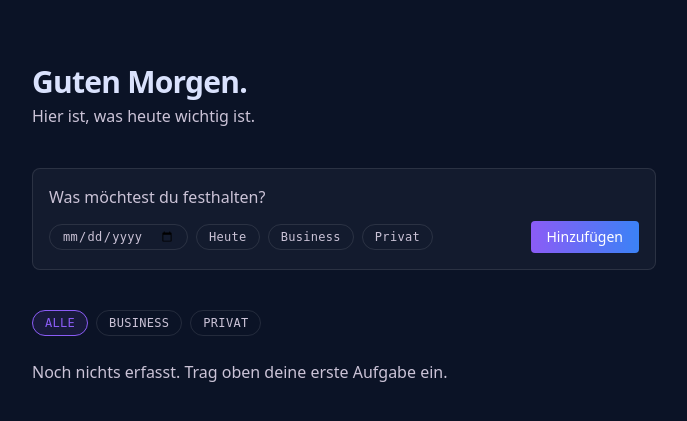
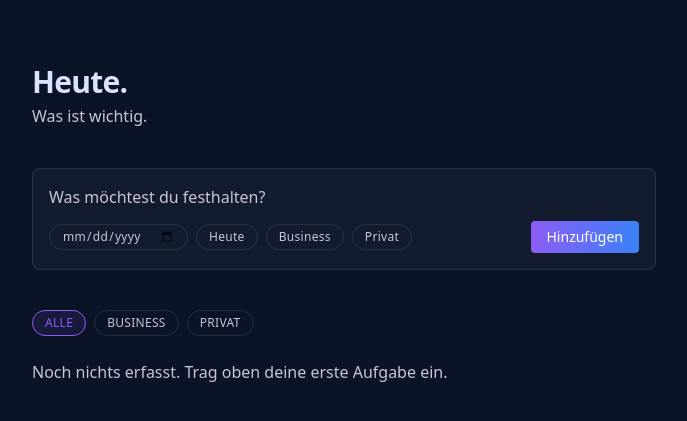
Before and after one commit to cringler-hub/netuqo, a Laravel app: template resources/views/today.blade.php in a window 1280 px wide. Shown: the part 85-506 px from the top of the page, without its empty margins (296-983 px from the left). Run offline with Laravel 12, Linux system fonts and the light colour scheme; the template is opened without the code that fills it, so the values that code supplies are empty; style sheets or scripts are compiled from the project's sources.

Commit message:
Unify on one typeface, make the Heute heading time-independent
Dropped Hanken Grotesk and JetBrains Mono - everything now uses
Manrope. Chips/dates keep their distinct look via uppercase/tracking,
just without a separate font. "Guten Morgen." is replaced with
"Heute." (matches Später./Erledigt.'s style and reads correctly at
any time of day).

Co-Authored-By: Claude Sonnet 5 <noreply@anthropic.com>
Claude-Session: https://claude.ai/code/session_01JdukTWo8MHvzg7Y7Abki7t

```diff
--- a/resources/css/app.css
+++ b/resources/css/app.css
@@ -9,8 +9,6 @@
  */
 @theme {
     --font-sans: 'Manrope', ui-sans-serif, system-ui, sans-serif, 'Apple Color Emoji', 'Segoe UI Emoji', 'Segoe UI Symbol';
-    --font-heading: 'Hanken Grotesk', ui-sans-serif, system-ui, sans-serif;
-    --font-mono: 'JetBrains Mono', ui-monospace, SFMono-Regular, monospace;
 
     --color-background: #0b1326;
     --color-surface: #131b2e;
--- a/resources/views/components/area-filter.blade.php
+++ b/resources/views/components/area-filter.blade.php
@@ -1,6 +1,6 @@
 @props(['route', 'area'])
 
-<div class="mb-6 flex items-center gap-2 font-mono text-xs uppercase tracking-wide">
+<div class="mb-6 flex items-center gap-2 text-xs uppercase tracking-wide">
     <a
         href="{{ route($route) }}"
         class="rounded-full border px-3 py-1 transition-colors {{ ! $area ? 'border-primary bg-primary/10 text-primary' : 'border-border text-text-muted hover:text-text' }}"
--- a/resources/views/components/layouts/app.blade.php
+++ b/resources/views/components/layouts/app.blade.php
@@ -14,7 +14,7 @@
             <div class="mx-auto flex max-w-2xl items-center justify-between px-6 py-4">
                 <a href="{{ route('today') }}" class="flex items-center gap-2">
                     <img src="{{ asset('images/logo-icon.png') }}" alt="" class="h-6 w-auto">
-                    <span class="brand-gradient-text font-heading text-lg font-bold tracking-tight">netuqo</span>
+                    <span class="brand-gradient-text text-lg font-bold tracking-tight">netuqo</span>
                 </a>
                 <nav class="flex items-center gap-6 text-sm">
                     <a href="{{ route('today') }}" class="{{ ($active ?? '') === 'today' ? 'font-semibold text-text' : 'text-text-muted hover:text-text' }}">Heute</a>
--- a/resources/views/components/task-row.blade.php
+++ b/resources/views/components/task-row.blade.php
@@ -14,8 +14,8 @@
             <span class="text-xs">✓</span>
         </button>
     </form>
-    <span class="flex-grow font-sans text-base {{ $task->status === 'done' ? 'text-text-muted line-through' : 'text-text' }}">{{ $task->title }}</span>
-    <div class="flex shrink-0 items-center gap-2 font-mono text-xs text-text-muted" x-data="{ editingDate: false }">
+    <span class="flex-grow text-base {{ $task->status === 'done' ? 'text-text-muted line-through' : 'text-text' }}">{{ $task->title }}</span>
+    <div class="flex shrink-0 items-center gap-2 text-xs text-text-muted" x-data="{ editingDate: false }">
         @if ($task->area)
             <span class="rounded-full bg-white/5 px-2 py-0.5 uppercase tracking-wide">{{ $task->area === 'business' ? 'Business' : 'Privat' }}</span>
         @endif
@@ -42,7 +42,7 @@
                 x-ref="dueAtEdit"
                 value="{{ $task->due_at?->format('Y-m-d') }}"
                 onchange="this.form.submit()"
-                class="rounded border border-border bg-transparent px-2 py-0.5 font-mono text-xs text-text focus:border-primary focus:outline-none"
+                class="rounded border border-border bg-transparent px-2 py-0.5 text-xs text-text focus:border-primary focus:outline-none"
             >
             <button
                 type="button"
--- a/resources/views/done.blade.php
+++ b/resources/views/done.blade.php
@@ -1,6 +1,6 @@
 <x-layouts.app :title="'netuqo · Erledigt'" active="done">
     <section class="mb-10">
-        <h1 class="font-heading text-3xl font-semibold tracking-tight text-text">Erledigt.</h1>
+        <h1 class="text-3xl font-semibold tracking-tight text-text">Erledigt.</h1>
         <p class="mt-1 text-text-muted">Was du schon geschafft hast.</p>
     </section>
 
--- a/resources/views/later.blade.php
+++ b/resources/views/later.blade.php
@@ -1,6 +1,6 @@
 <x-layouts.app :title="'netuqo · Später'" active="later">
     <section class="mb-10">
-        <h1 class="font-heading text-3xl font-semibold tracking-tight text-text">Später.</h1>
+        <h1 class="text-3xl font-semibold tracking-tight text-text">Später.</h1>
         <p class="mt-1 text-text-muted">Alles, was noch nicht heute dran ist.</p>
     </section>
 
--- a/resources/views/today.blade.php
+++ b/resources/views/today.blade.php
@@ -1,7 +1,7 @@
 <x-layouts.app :title="'netuqo · Heute'" active="today">
     <section class="mb-10">
-        <h1 class="font-heading text-3xl font-semibold tracking-tight text-text">Guten Morgen.</h1>
-        <p class="mt-1 text-text-muted">Hier ist, was heute wichtig ist.</p>
+        <h1 class="text-3xl font-semibold tracking-tight text-text">Heute.</h1>
+        <p class="mt-1 text-text-muted">Was ist wichtig.</p>
     </section>
 
     <section class="mb-10">
@@ -16,7 +16,7 @@
                     placeholder="Was möchtest du festhalten?"
                     class="w-full border-none bg-transparent p-0 text-base text-text placeholder:text-text-muted focus:outline-none focus:ring-0"
                 >
-                <div class="mt-3 flex flex-wrap items-center gap-2 font-mono text-xs uppercase tracking-wide">
+                <div class="mt-3 flex flex-wrap items-center gap-2 text-xs uppercase tracking-wide">
                     <input
                         type="date"
                         name="due_at"
@@ -43,7 +43,7 @@
                     >Privat</button>
                     <button
                         type="submit"
-                        class="btn-gradient ml-auto rounded px-4 py-1.5 font-sans text-sm normal-case tracking-normal text-white"
+                        class="btn-gradient ml-auto rounded px-4 py-1.5 text-sm normal-case tracking-normal text-white"
                     >Hinzufügen</button>
                 </div>
             </div>
```
Also changed, not shown: DECISIONS.md (+21 -0 lines), DESIGN.md (+3 -1 lines), vite.config.js (+1 -7 lines).
